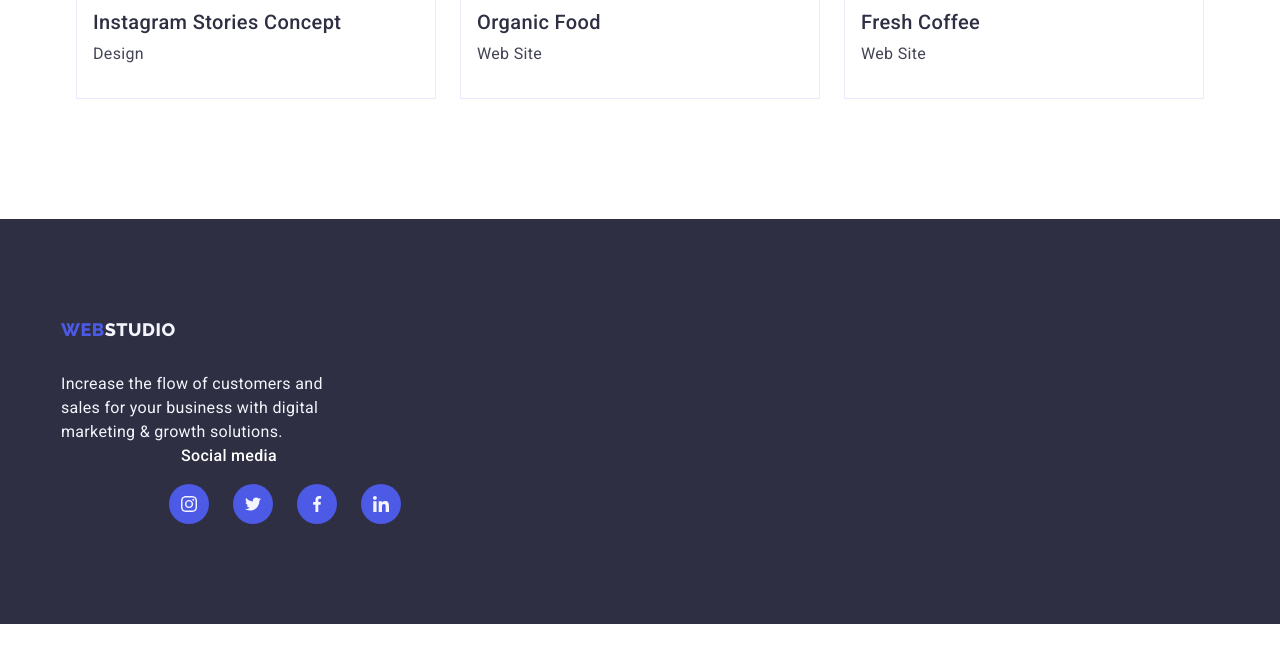
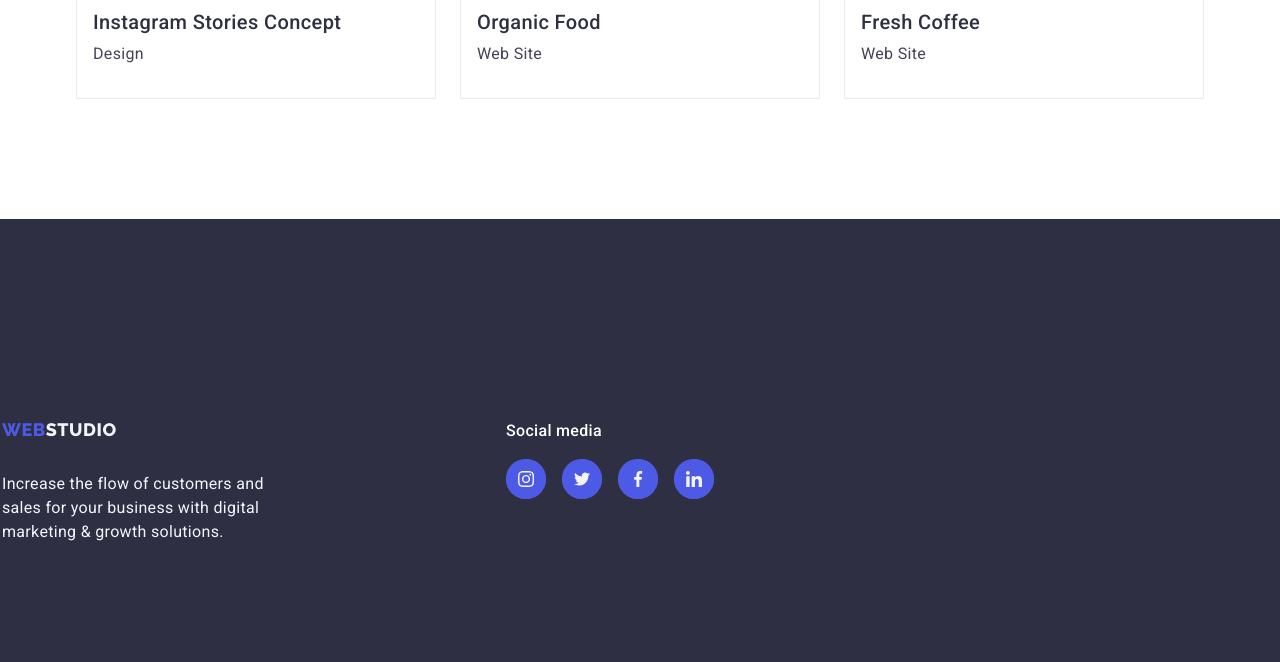
Before and after one commit to ledavto/goit-markup-hw-04, a plain HTML site: page portfolio.html in a window 1280 px wide. Shown: the part 1551-2213 px from the top of the page. Before the commit the page ends 2175 px from the top, so only its background shows below. Drawn offline with nearby package versions, Linux system fonts and the light colour scheme.

Commit message:
home edit

```diff
--- a/css/style.css
+++ b/css/style.css
@@ -13,7 +13,7 @@
   --project-fontcolor: #2e2f42;
   --collor-button: #e7e9fc;
   --footer-color: #ffffff;
-  --color-customers:#8e8f99;
+  --color-customers: #8e8f99;
 }
 
 h1,
@@ -74,7 +74,8 @@ body {
 
 .page-header {
   border-bottom: 1px solid #e7e9fc;
-  box-shadow: 0px 2px 1px rgba(46, 47, 66, 0.08), 0px 1px 1px rgba(46, 47, 66, 0.16), 0px 1px 6px rgba(46, 47, 66, 0.08);
+  box-shadow: 0px 2px 1px rgba(46, 47, 66, 0.08),
+    0px 1px 1px rgba(46, 47, 66, 0.16), 0px 1px 6px rgba(46, 47, 66, 0.08);
 }
 
 .container.header-container {
@@ -133,7 +134,7 @@ body {
   background: #404bbf;
   border-radius: 2px;
   left: 0;
-   bottom: -1px;
+  bottom: -1px;
 }
 
 .menu-nav.list {
@@ -221,7 +222,7 @@ body {
   display: block;
   margin: 0 auto;
   min-width: 169px;
-  transition:background-color 250ms cubic-bezier(0.4, 0, 0.2, 1);
+  transition: background-color 250ms cubic-bezier(0.4, 0, 0.2, 1);
 }
 
 .hero-button,
@@ -278,7 +279,7 @@ body {
   background: #f4f4fd;
   border-radius: 4px;
   margin-bottom: 8px;
-   height: 112px;
+  height: 112px;
   /* padding: 24px 100px; */
   display: flex;
   align-items: center;
@@ -345,7 +346,7 @@ body {
     0px 1px 1px rgba(46, 47, 66, 0.16), 0px 2px 1px rgba(46, 47, 66, 0.08);
 }
 
-.social-items{
+.social-items {
   transition: background-color 250ms cubic-bezier(0.4, 0, 0.2, 1);
 }
 
@@ -363,10 +364,10 @@ body {
   align-items: center;
   justify-self: center;
   height: 100%;
-   width: 100%;
+  width: 100%;
   border-radius: 50%;
   padding: 12px;
-   background-color: var(--btncolor);
+  background-color: var(--btncolor);
   transition: background-color 250ms cubic-bezier(0.4, 0, 0.2, 1);
 }
 .social-link:hover,
@@ -390,8 +391,8 @@ body {
   border: 1px solid #8e8f99;
   border-radius: 4px;
   width: calc((100% - 120px) / 6);
-  transition: border-color 250ms cubic-bezier(0.4, 0, 0.2, 1), color 250ms cubic-bezier(0.4, 0, 0.2, 1);
-
+  transition: border-color 250ms cubic-bezier(0.4, 0, 0.2, 1),
+    color 250ms cubic-bezier(0.4, 0, 0.2, 1);
 }
 .customers.list {
   display: flex;
@@ -416,7 +417,7 @@ body {
   border: 1px solid #8e8f99;
   border-color: #8e8f99;
   color: var(--color-customers);
-  }
+}
 
 .customers.link:hover .icon-customers,
 .customers.link:hover,
@@ -428,7 +429,6 @@ body {
 .icon-customers {
   color: #8e8f99;
   fill: currentColor;
-
 }
 
 .footer-social {
@@ -436,7 +436,7 @@ body {
   max-width: 208px;
 }
 
-.social-foter.list {
+.social-footer.list {
   display: flex;
   gap: 16px;
 }
@@ -451,17 +451,42 @@ body {
   padding: 100px 0;
 }
 
-.footer.container {
+.container.footer {
   display: flex;
   align-items: baseline;
   margin-right: 120px;
 }
+
 .footer-text {
   line-height: 1.5;
   letter-spacing: 0.02em;
   color: #f4f4fd;
   max-width: 264px;
   margin-top: 16px;
+}
+
+.social-footer-items {
+  width: 40px;
+  height: 40px;
+}
+
+.social-footer-link {
+  width: 100%;
+  height: 100%;
+  background-color: var(--btncolor);
+  border-radius: 50%;
+  display: flex;
+  align-items: center;
+  justify-content: center;
+}
+
+.social-footer-link:hover,
+.social-footer-link:focus {
+  background-color: #31d0aa;
+}
+
+.footer-icon-social {
+  fill: var(--btnBGcolor);
 }
 .footer-social-text {
   line-height: 1.5;
@@ -488,6 +513,10 @@ body {
 
 .logo-footer-text {
   color: #f4f4fd;
+}
+
+.footer-content {
+  margin-right: 120px;
 }
 
 /* PORFOLIO */
@@ -577,15 +606,17 @@ body {
   color: #ffffff;
   background-color: #404bbf;
   border: 1px solid transparent;
-  box-shadow: 0px 3px 1px rgba(0, 0, 0, 0.1), 0px 2px 1px rgba(0, 0, 0, 0.08), 0px 2px 2px rgba(0, 0, 0, 0.12);
+  box-shadow: 0px 3px 1px rgba(0, 0, 0, 0.1), 0px 2px 1px rgba(0, 0, 0, 0.08),
+    0px 2px 2px rgba(0, 0, 0, 0.12);
 }
 .project.link {
   text-decoration: none;
   display: block;
 }
 .project.link:hover,
-.project.link:focus{
-box-shadow: 0px 1px 6px rgba(46, 47, 66, 0.08), 0px 1px 1px rgba(46, 47, 66, 0.16), 0px 2px 1px rgba(46, 47, 66, 0.08);
+.project.link:focus {
+  box-shadow: 0px 1px 6px rgba(46, 47, 66, 0.08),
+    0px 1px 1px rgba(46, 47, 66, 0.16), 0px 2px 1px rgba(46, 47, 66, 0.08);
 }
 
 .project-text {
@@ -649,11 +680,12 @@ box-shadow: 0px 1px 6px rgba(46, 47, 66, 0.08), 0px 1px 1px rgba(46, 47, 66, 0.1
   background-color: #e7e9fc;
   border: 1px solid rgba(0, 0, 0, 0.1);
   padding: 0;
-  transition: background-color 250ms cubic-bezier(0.4, 0, 0.2, 1), border 250ms cubic-bezier(0.4, 0, 0.2, 1);
+  transition: background-color 250ms cubic-bezier(0.4, 0, 0.2, 1),
+    border 250ms cubic-bezier(0.4, 0, 0.2, 1);
 }
 
 .modal-btn:hover,
-.modal-btn:focus{
+.modal-btn:focus {
   background-color: #404bbf;
   border: none;
 }
@@ -664,11 +696,11 @@ box-shadow: 0px 1px 6px rgba(46, 47, 66, 0.08), 0px 1px 1px rgba(46, 47, 66, 0.1
   pointer-events: none;
 }
 
-.icon-modal-btn{
+.icon-modal-btn {
   transition: fill 250ms cubic-bezier(0.4, 0, 0.2, 1);
 }
 
 .icon-modal-btn:hover,
-.icon-modal-btn:focus{
+.icon-modal-btn:focus {
   fill: #ffffff;
 }
--- a/portfolio.html
+++ b/portfolio.html
@@ -26,7 +26,9 @@
             >Web<span class="logo-text">Studio</span>
           </a>
           <ul class="menu-nav list">
-            <li><a class="menu-nav link" href="./index.html">Studio</a></li>
+            <li>
+              <a class="menu-nav link" href="./index.html">Studio</a>
+            </li>
             <li>
               <a class="menu-nav link active" href="./portfolio.html"
                 >Portfolio</a
@@ -268,7 +270,7 @@
       </section>
     </main>
     <footer class="footer">
-      <div class="container">
+      <div class="container footer">
         <div class="footer-content">
           <a class="logo-footer" href="./index.html"
             >Web<span class="logo-footer-text">Studio</span></a
@@ -280,39 +282,37 @@
         </div>
         <div class="footer-social">
           <p class="footer-social-text">Social media</p>
-          <ul class="social list">
-            <li>
-              <a href=""
+          <ul class="social-footer list">
+            <li class="social-footer-items">
+              <a class="social-footer-link" href=""
                 ><div class="social-link">
-                  <div></div>
-                  <svg class="icon-social" height="16" width="16">
+                  <svg class="footer-icon-social" height="24" width="24">
                     <use href="./images/icons.svg#icon-instagram"></use>
                   </svg></div
               ></a>
             </li>
-            <li>
-              <a href=""
+            <li class="social-footer-items">
+              <a class="social-footer-link" href=""
                 ><div class="social-link">
-                  <div></div>
-                  <svg class="icon-social" height="16" width="16">
+                  <svg class="footer-icon-social" height="24" width="24">
                     <use href="./images/icons.svg#icon-twitter"></use>
                   </svg></div
               ></a>
             </li>
-            <li>
-              <a href=""
+            <li class="social-footer-items">
+              <a class="social-footer-link" href=""
                 ><div class="social-link">
                   <div></div>
-                  <svg class="icon-social" height="16" width="16">
+                  <svg class="footer-icon-social" height="24" width="24">
                     <use href="./images/icons.svg#icon-facebook"></use>
                   </svg></div
               ></a>
             </li>
-            <li>
-              <a href=""
+            <li class="social-footer-items">
+              <a class="social-footer-link" href=""
                 ><div class="social-link">
                   <div></div>
-                  <svg class="icon-social" height="16" width="16">
+                  <svg class="footer-icon-social" height="24" width="24">
                     <use href="./images/icons.svg#icon-linkedin"></use>
                   </svg></div
               ></a>
```
Also changed, not shown: index.html (+13 -15 lines).
